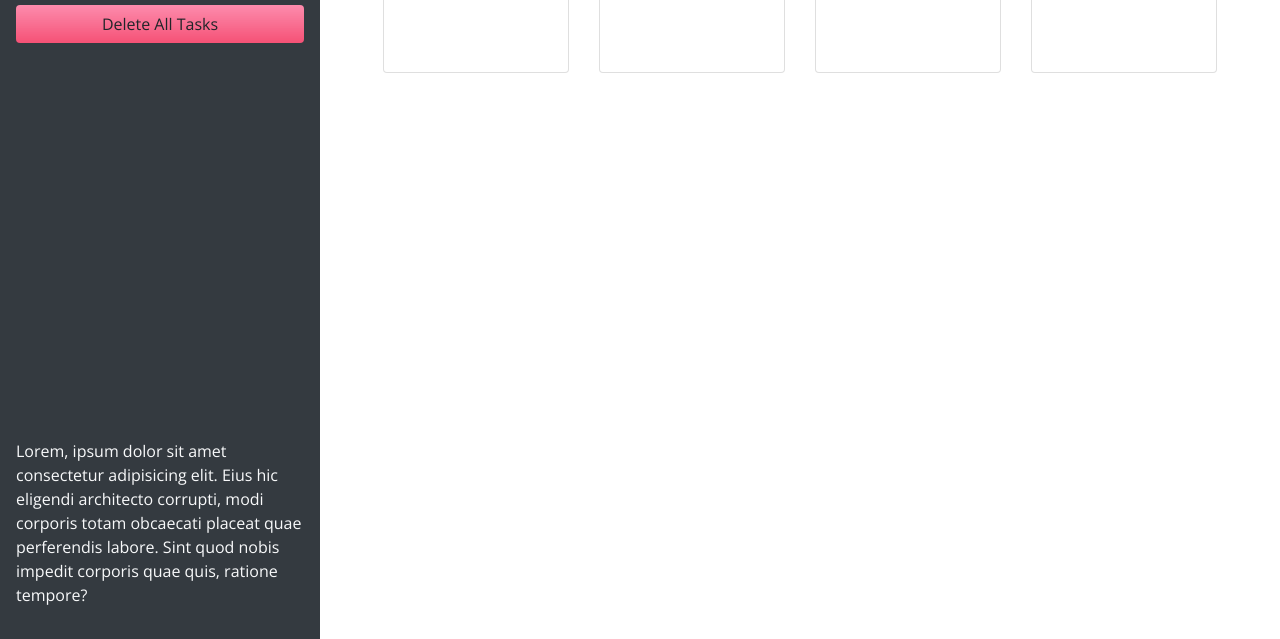
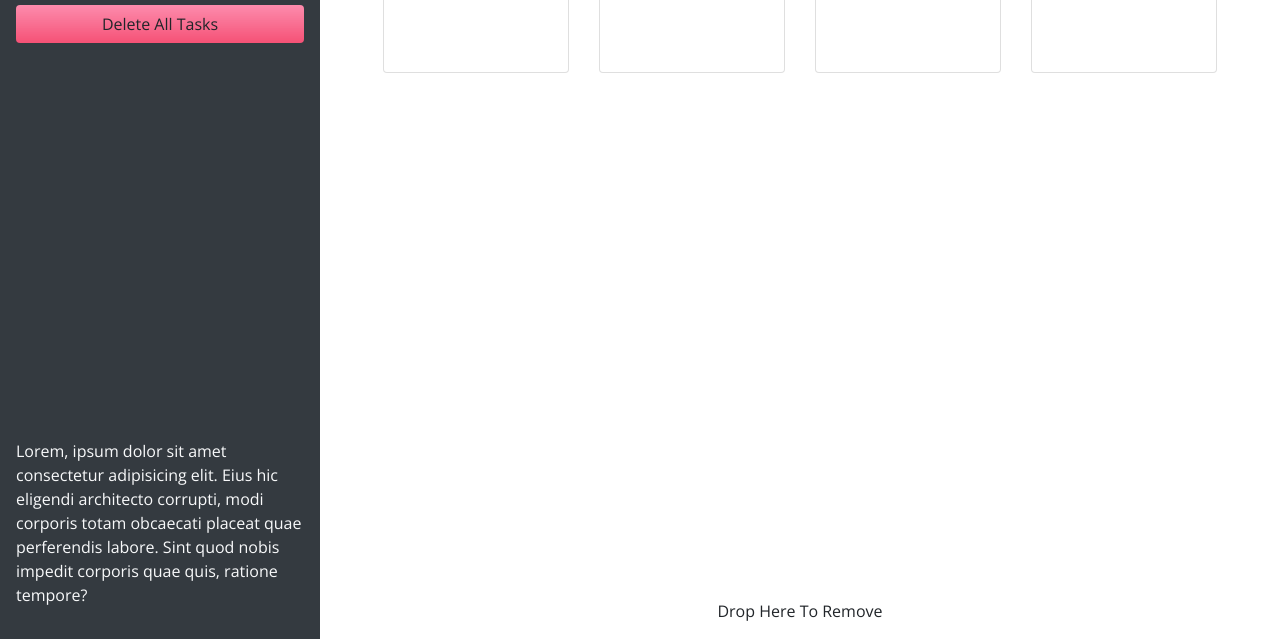
Before and after one commit to RickySulli/taskmaster-pro, a plain HTML site: page index.html in a window 1280 px wide. Shown: the part 161-800 px from the top of the page. Drawn offline with nearby package versions, Linux system fonts and the light colour scheme; a web font is replaced by a local one.

Commit message:
commented out bottom-trash

```diff
--- a/assets/css/style.css
+++ b/assets/css/style.css
@@ -18,7 +18,7 @@
 .dropover-active{
   background-color: rgba(0,0,0,0.9);
 }
-.bottom-trash{
+.bottom-trash{/*
   opacity: 0;
   color: #f1f1f1;
   font-size: 2.3rem;
@@ -26,7 +26,7 @@
   transform: translateY(150px);
   transition:all .5s ease-in-out;
   background-color: rgba(234,0,39,0.7);
-
+*/
 }
 .bottom-trash-drag{
   transform: translateY(0);
```
